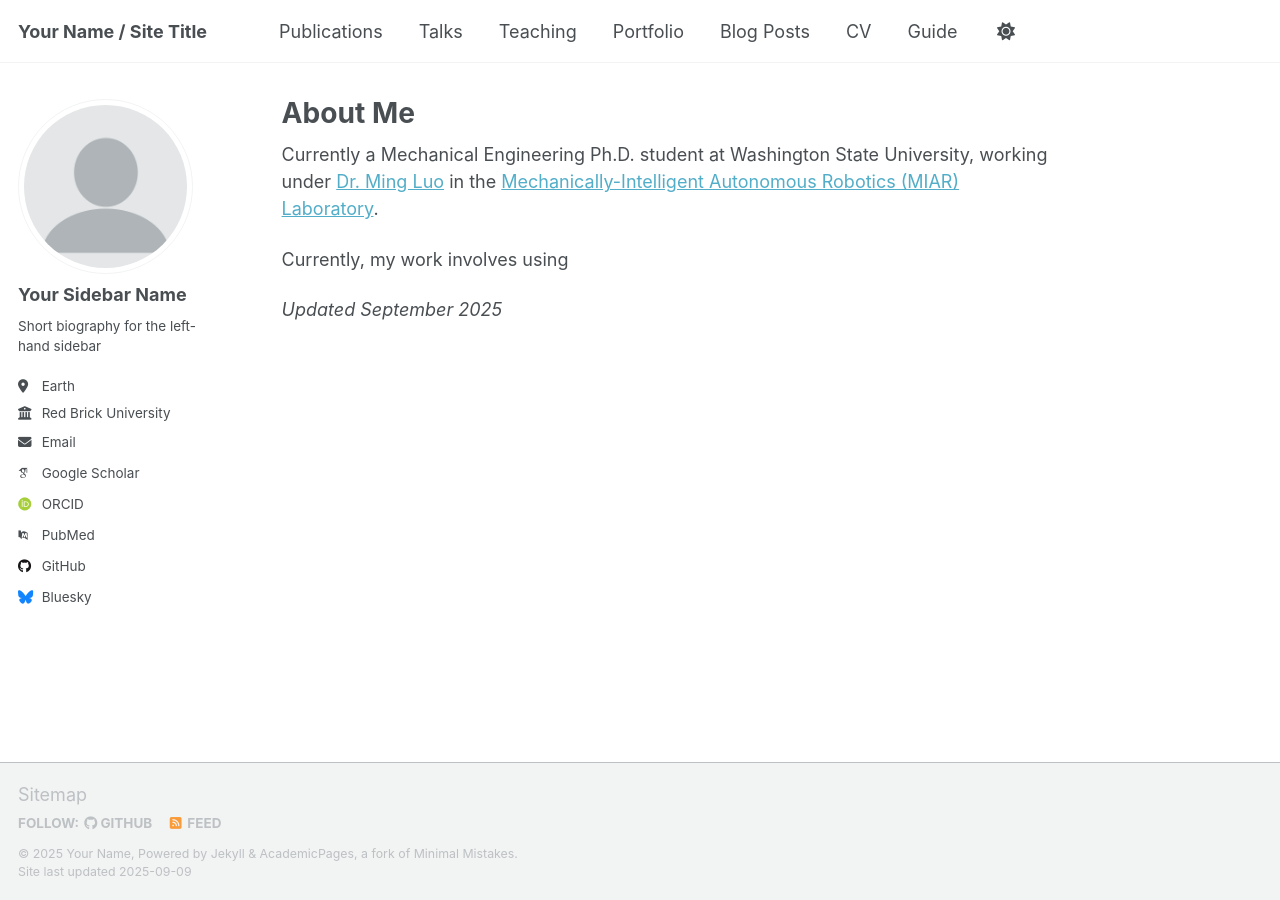
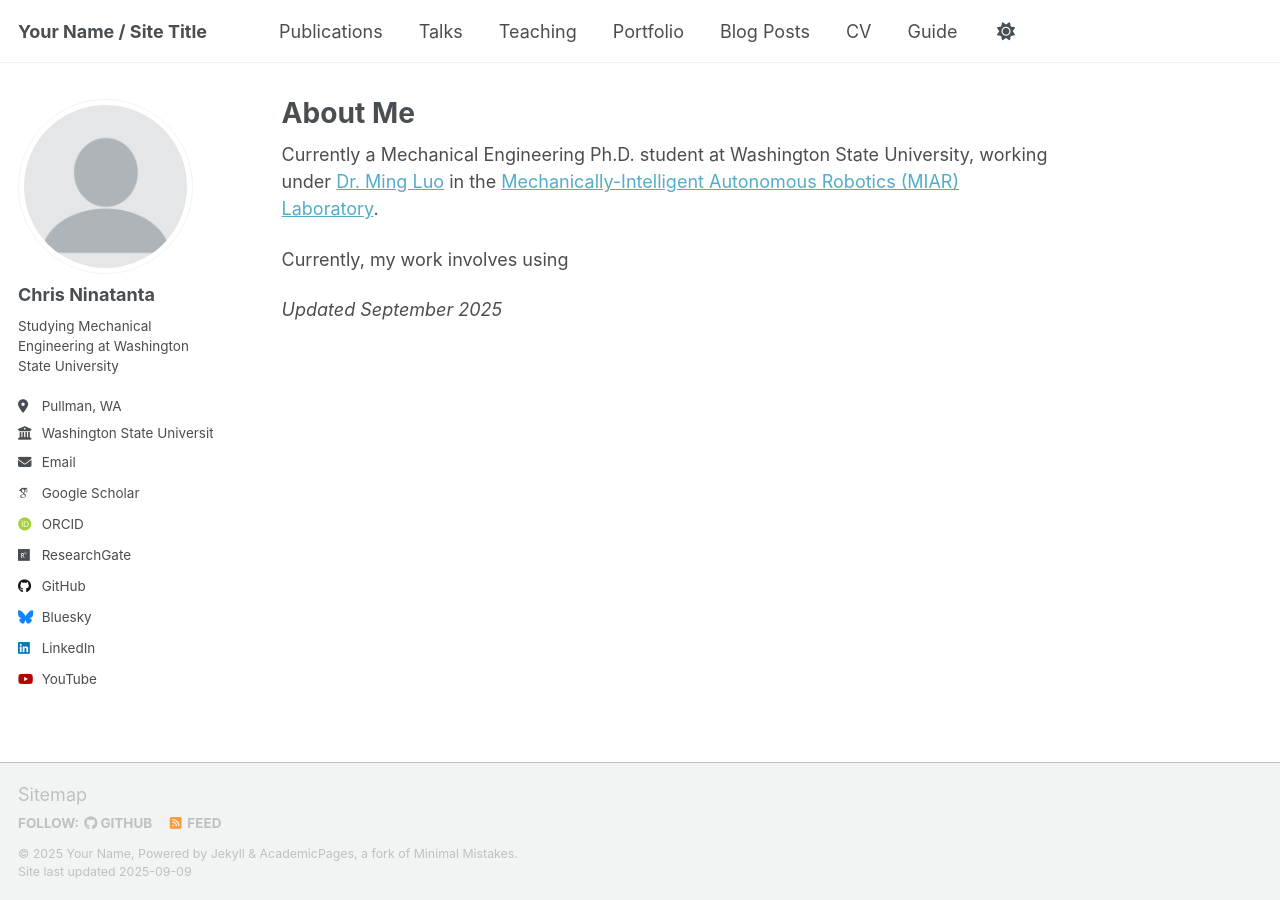
Before and after one commit to C-Ninatanta/c-ninatanta.github.io, a Jekyll site: the page built from _pages/about.md, in a window 1280 px wide. Built offline with Jekyll 4.4.1, drawn with Linux system fonts in a browser that asks for light colours; some web fonts are replaced; a script that is not in the unit is left out.

Commit message:
Update _config.yml

```diff
--- a/_config.yml
+++ b/_config.yml
@@ -13,7 +13,7 @@ title                    : "Your Name / Site Title"
 title_separator          : "-"
 name                     : &name "Your Name"
 description              : &description "personal description"
-url                      : https://academicpages.github.io # the base hostname & protocol for your site e.g. "https://[your GitHub username].github.io" or if you already have some other page hosted on Github then use "https://[your GitHub username].github.io/[Your Repo Name]"
+url                      : https://c-ninatanta.github.io # the base hostname & protocol for your site e.g. "https://[your GitHub username].github.io" or if you already have some other page hosted on Github then use "https://[your GitHub username].github.io/[Your Repo Name]"
 baseurl                  : "" # the subpath of your site, e.g. "/blog"
 repository               : "academicpages/academicpages.github.io"
 
@@ -23,37 +23,36 @@ repository               : "academicpages/academicpages.github.io"
 author:
   # Biographic information
   avatar           : "profile.png"
-  name             : "Your Sidebar Name"
+  name             : "Chris Ninatanta"
   pronouns         : # example: "she/her"
-  bio              : "Short biography for the left-hand sidebar"
-  location         : "Earth"
-  employer         : "Red Brick University"
+  bio              : "Studying Mechanical Engineering at Washington State University"
+  location         : "Pullman, WA"
+  employer         : "Washington State University"
   uri              : # URL
-  email            : "none@example.org"
+  email            : "C.Ninatanta@wsu.edu"
 
   # Academic websites
   academia         : # URL
   arxiv            : # URL - Update with the correct link to your profile
-  googlescholar    : "https://scholar.google.com/citations?user=PS_CX0AAAAAJ"
+  googlescholar    : "https://tinyurl.com/4zsrt23v"
   inspire-hep      : # URL
   impactstory      : # URL
-  orcid            : "http://orcid.org/yourorcidurl"
+  orcid            : "https://orcid.org/0009-0003-9337-1141"
   semantic         : # URL
-  pubmed           : "https://www.ncbi.nlm.nih.gov/pubmed/?term=john+snow"
-  researchgate     : # URL
+  researchgate     : "https://www.researchgate.net/profile/Chris-Ninatanta"
   scopus           : # URL
 
   # Repositories and software development
   bitbucket        : # Username - Update with your username on the site
   codepen          : # Username
   dribbble         : # Username
-  github           : "academicpages"
+  github           : "https://github.com/C-Ninatanta"
   kaggle           : # Username
   stackoverflow    : # User number or user number and name (i.e., use "1" or "1/jeff-atwood")
 
   # Social media
   artstation       : # Username
-  bluesky          : "bsky.app" # Replace this with you Bluesky username
+  bluesky          : "https://bsky.app/profile/c-ninatanta.bsky.social" # Replace this with you Bluesky username
   facebook         : # Username
   flickr           : # Username
   foursquare       : # Username
@@ -62,7 +61,7 @@ author:
   keybase          : # Username
   instagram        : # Username
   lastfm           : # Username
-  linkedin         : # Username
+  linkedin         : "https://www.linkedin.com/in/chris-ninatanta-70a606365/"
   mastodon         : # URL
   medium           : # URL
   pinterest        : # Username
@@ -75,7 +74,7 @@ author:
   weibo            : # Username
   wikipedia        : # Username
   xing             : # Username
-  youtube          : # Username
+  youtube          : "https://www.youtube.com/@MIARChrisNinatanta"
   zhihu            : # Username
 
 # Publication Category - The following the list of publication categories and their headings
```
